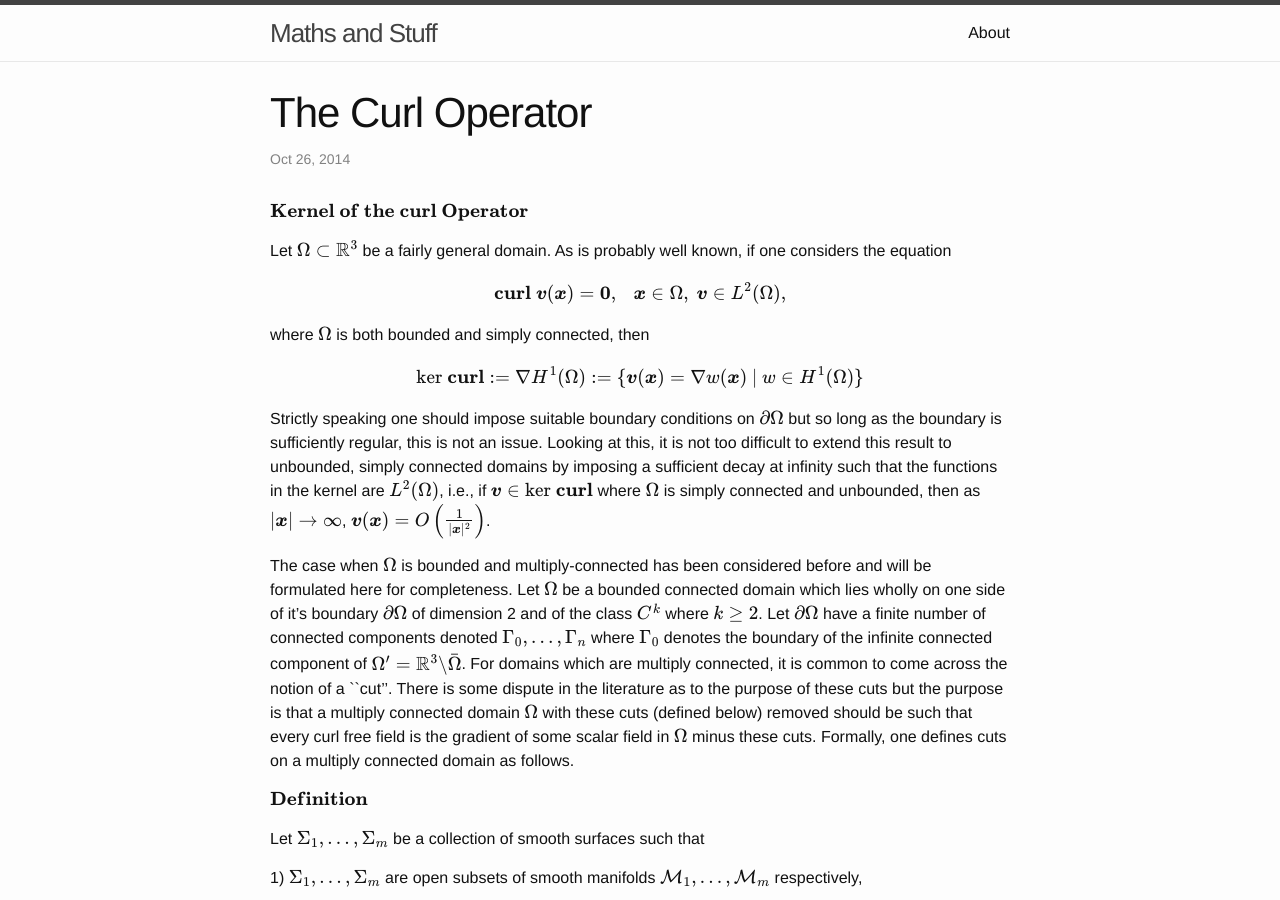
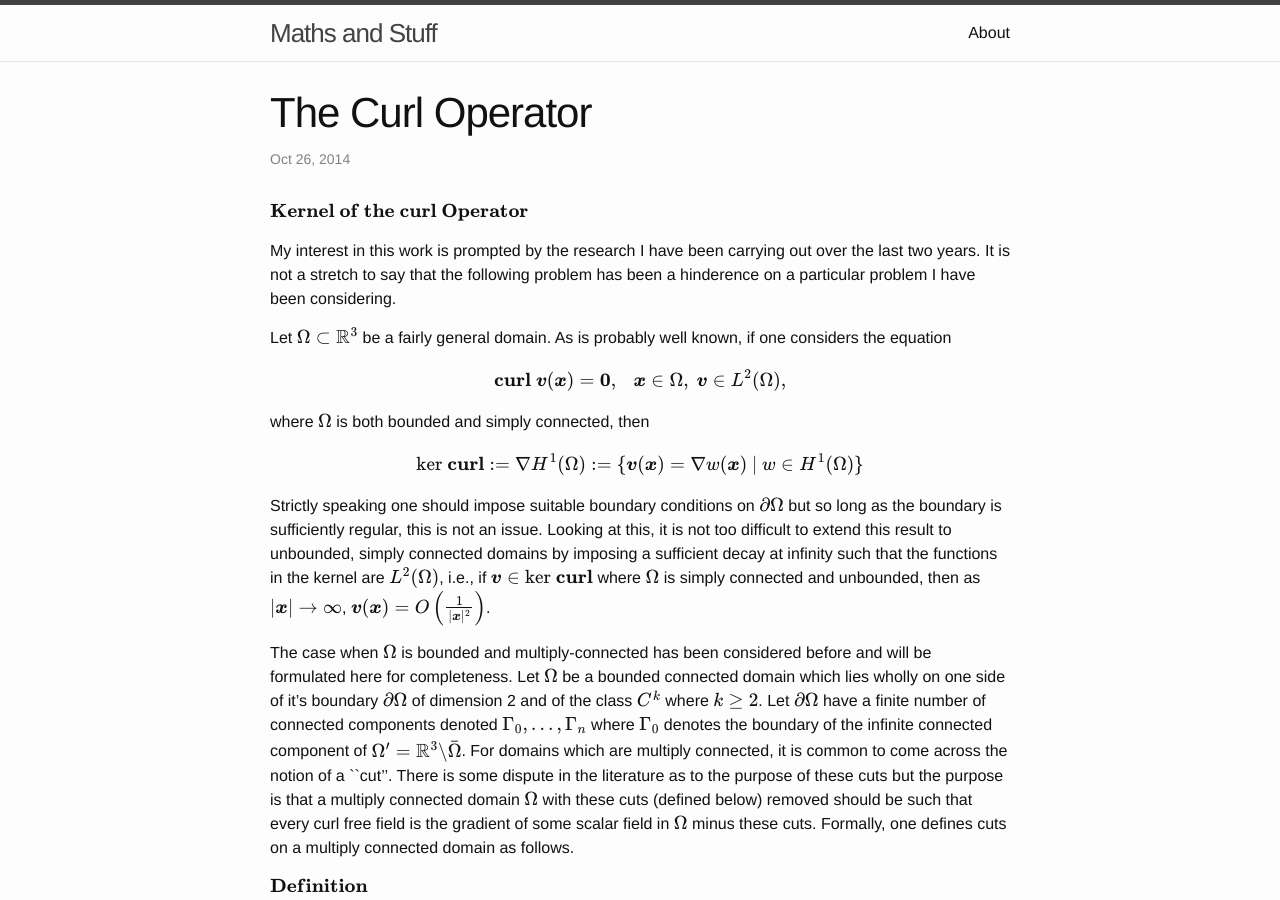
Before and after one commit to JamesEvans2014/JamesEvans2014.github.io, a Jekyll site: the page built from _posts/2014-10-26-The-Curl-Operator.md, in a window 1280 px wide and 900 px high. Built offline with Jekyll 4.4.1, drawn with Linux system fonts in a browser that asks for light colours; formulas are drawn with MathJax 3.

Commit message:
Update 2014-10-26-The-Curl-Operator.md

```diff
--- a/_posts/2014-10-26-The-Curl-Operator.md
+++ b/_posts/2014-10-26-The-Curl-Operator.md
@@ -6,6 +6,8 @@ categories: Curl Operator Kernel Multiply Connected Domains
 ---
 
 \\(\textbf {Kernel of the curl Operator}\\)
+
+My interest in this work is prompted by the research I have been carrying out over the last two years. It is not a stretch to say that the following problem has been a hinderence on a particular problem I have been considering.
 
 Let \\(\Omega \subset \mathbb {R}^3\\) be a fairly general domain. As is probably well known, if one considers the
 equation
```
